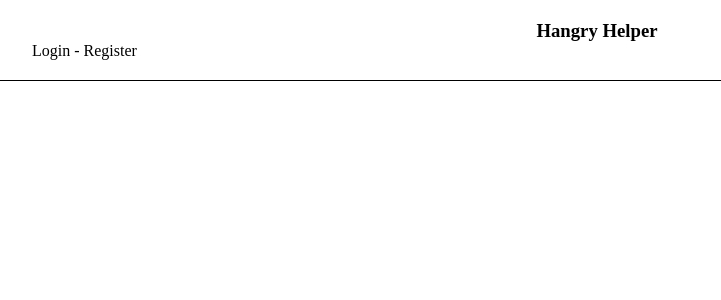
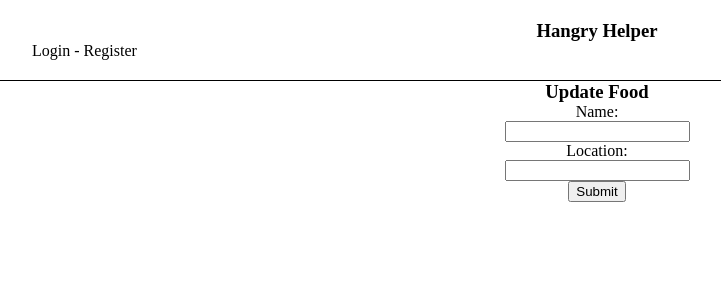
Before and after one commit to dengroxana/hangry-helper, a React (Create React App) app in the folder client/: page /restaurants/1 in a window 1280 px wide. Shown: the top 300 px of the page, without its empty margins (43-764 px from the left). Built offline with nearby package versions, Linux system fonts and the light colour scheme; no server answers; a web font is replaced by a local one.

Commit message:
full crud working

```diff
--- a/client/src/components/AllRestaurants.jsx
+++ b/client/src/components/AllRestaurants.jsx
@@ -29,15 +29,15 @@ class AllRestaurants extends Component {
   <React.Fragment key={restaurant.id}>
     <p>
     <Link to={`/restaurants/${restaurant.restaurant_name}`}>{restaurant.restaurant_name}</Link></p>
+<p>{restaurant.location}</p>
 
-    <Link to={`/restaurants/${restaurant.restaurant_name}/edit`}> <button>Edit</button></Link>
+    <Link to={`/restaurants/${restaurant.id}/`}> <button>Edit</button></Link>
     <button onClick={() => {
       this.props.handleResDelete(restaurant.id);
     }}>Delete</button>
 
   </React.Fragment>
 ))}
-{/* <Link to="/new/restaurants"><button>Create</button></Link> */}
 </div>
 </div>
         )
--- a/client/src/components/EditPage.jsx
+++ b/client/src/components/EditPage.jsx
@@ -2,13 +2,13 @@ import React, { Component } from 'react'
 
 export default class EditPage extends Component {
   state = {
-    name: ""
+    restaurant_name: ""
   }
 
   handleChange = (e) => {
-    const { value } = e.target;
+    const { name, value } = e.target;
     this.setState({
-      name: value
+      [name]: value
     })
   }
 
@@ -28,23 +28,33 @@ export default class EditPage extends Component {
     const { name } = this.props.restaurants.find(restaurant => {
       return restaurant.id === parseInt(this.props.id)
     });
-    this.setState({ name });
+    this.setState({ restaurant_name: name });
   }
 
   render() {
+
     return (
       <form onSubmit={(e) => {
         e.preventDefault();
-        this.props.handleResUpdate(this.props.resId, this.state);
+        this.props.handleResUpdate(this.props.id, this.state);
         this.props.history.push('/restaurants');
       }}>
         <h3>Update Food</h3>
+        <p>Name:</p>
         <input
         name="restaurant_name"
           type="text"
-          value={this.state.name}
+          value={this.state.restaurant_name}
           onChange={this.handleChange}
         />
+        <br/>
+        <p>Location:</p>
+        <input
+        name="location"
+          type="text"
+          value={this.state.location}
+          onChange={this.handleChange}
+        /><br/>
         <button>Submit</button>
 
       </form>
--- a/client/src/components/Main.jsx
+++ b/client/src/components/Main.jsx
@@ -93,7 +93,7 @@ export default class Main extends Component {
             currentUser={this.props.currentUser}
           />
         )} />
-        <Route path='/restaurants/:id/edit' render={(props) => {
+        <Route path='/restaurants/:id' render={(props) => {
           const { id } = props.match.params;
           return <EditPage
             {...props}
@@ -103,14 +103,14 @@ export default class Main extends Component {
 
           />
         }} />
-        <Route exact path='/restuarants/:id' render={(props) => {
+        {/* <Route exact path='/restuarants/:id' render={(props) => {
           const { id } = props.match.params
           return <SingleRes
             id={id}
             categories={this.state.categories}
           />
         }
-        } />
+        } /> */}
       </main>
     )
   }
```
